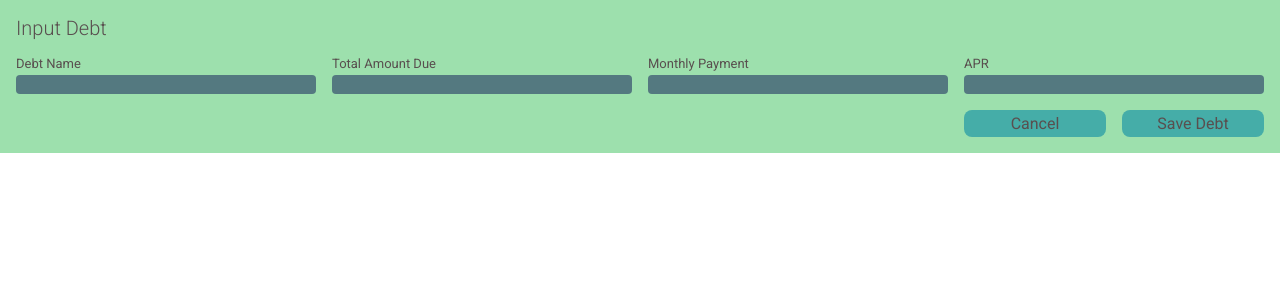
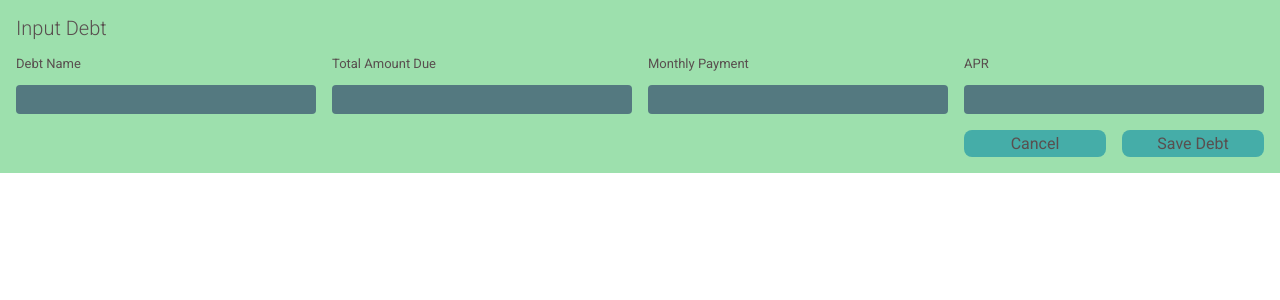
Before and after one commit to FinestGit/DebtPaydownPredictor, a React (Vite) app: page / in a window 1280 px wide. Shown: the top 300 px of the page. Built offline with nearby package versions, Linux system fonts and the light colour scheme.

Commit message:
Abstracted buttons and inputs away to not duplicate code

```diff
--- /dev/null
+++ b/src/components/ButtonComponent.tsx
@@ -0,0 +1,10 @@
+interface ButtonComponentProps {
+  styleTag: string;
+  buttonText: string;
+}
+
+function ButtonComponent({ styleTag, buttonText }: ButtonComponentProps) {
+  return <button className={styleTag}>{buttonText}</button>;
+}
+
+export default ButtonComponent;
--- a/src/components/DebtInputComponent.tsx
+++ b/src/components/DebtInputComponent.tsx
@@ -1,28 +1,18 @@
 import "../styles/DebtInputComponent.scss";
+import ButtonComponent from "./ButtonComponent";
+import InputComponent from "./InputComponent";
 
 function DebtInputComponent() {
   return (
     <div className="debt-input-component-container">
       <h4 className="debt-input-component-title">Input Debt</h4>
-      <div className="debt-name-input">
-        <label>Debt Name</label>
-        <input></input>
-      </div>
-      <div className="debt-total-due-input">
-        <label>Total Amount Due</label>
-        <input></input>
-      </div>
-      <div className="debt-monthly-payment-input">
-        <label>Monthly Payment</label>
-        <input></input>
-      </div>
-      <div className="debt-apr-input">
-        <label>APR</label>
-        <input></input>
-      </div>
+      <InputComponent styleTag="debt-input" inputLabel="Debt Name" />
+      <InputComponent styleTag="debt-input" inputLabel="Total Amount Due" />
+      <InputComponent styleTag="debt-input" inputLabel="Monthly Payment" />
+      <InputComponent styleTag="debt-input" inputLabel="APR" />
       <div className="debt-input-spacer"></div>
-      <button className="debt-input-cancel">Cancel</button>
-      <button className="debt-input-save">Save Debt</button>
+      <ButtonComponent styleTag="debt-button" buttonText="Cancel" />
+      <ButtonComponent styleTag="debt-button" buttonText="Save Debt" />
     </div>
   );
 }
--- /dev/null
+++ b/src/components/InputComponent.tsx
@@ -0,0 +1,15 @@
+interface InputComponentProps {
+  styleTag: string;
+  inputLabel: string;
+}
+
+function InputComponent({ styleTag, inputLabel }: InputComponentProps) {
+  return (
+    <div className={styleTag}>
+      <label>{inputLabel}</label>
+      <input></input>
+    </div>
+  );
+}
+
+export default InputComponent;
--- a/src/styles/DebtInputComponent.scss
+++ b/src/styles/DebtInputComponent.scss
@@ -17,7 +17,7 @@
     grid-column-end: 9;
   }
 
-  .debt-name-input {
+  .debt-input {
     grid-column-start: span 2;
     display: grid;
     grid-template-rows: repeat(2, 1fr);
@@ -29,63 +29,8 @@
     }
 
     input {
-      grid-row-start: 2;
-      border: none;
-      border-radius: 4px;
-      background-color: colors.$input-color-1;
-    }
-  }
-
-  .debt-total-due-input {
-    grid-column-start: span 2;
-    display: grid;
-    grid-template-rows: repeat(2, 1fr);
-
-    label {
-      grid-row-start: 1;
-      font-size: 13px;
-      color: colors.$font-color-1;
-    }
-
-    input {
-      grid-row-start: 2;
-      border: none;
-      border-radius: 4px;
-      background-color: colors.$input-color-1;
-    }
-  }
-
-  .debt-monthly-payment-input {
-    grid-column-start: span 2;
-    display: grid;
-    grid-template-rows: repeat(2, 1fr);
-
-    label {
-      grid-row-start: 1;
-      font-size: 13px;
-      color: colors.$font-color-1;
-    }
-
-    input {
-      grid-row-start: 2;
-      border: none;
-      border-radius: 4px;
-      background-color: colors.$input-color-1;
-    }
-  }
-
-  .debt-apr-input {
-    grid-column-start: span 2;
-    display: grid;
-    grid-template-rows: repeat(2, 1fr);
-
-    label {
-      grid-row-start: 1;
-      font-size: 13px;
-      color: colors.$font-color-1;
-    }
-
-    input {
+      padding: 5px 8px;
+      color: colors.$input-text-color-1;
       grid-row-start: 2;
       border: none;
       border-radius: 4px;
@@ -97,7 +42,7 @@
     grid-column-end: 7;
   }
 
-  .debt-input-cancel {
+  .debt-button {
     padding: 0.25em;
     border: none;
     border-radius: 8px;
@@ -114,21 +59,4 @@
       background-color: color.adjust(colors.$button-color-1, $lightness: -5%);
     }
   }
-
-  .debt-input-save {
-    border: none;
-    border-radius: 8px;
-    color: colors.$font-color-1;
-    background-color: colors.$button-color-1;
-
-    &:hover {
-      color: color.adjust(colors.$font-color-1, $whiteness: -20%);
-      background-color: color.adjust(colors.$button-color-1, $lightness: -15%);
-    }
-
-    &:active {
-      color: color.adjust(colors.$font-color-1, $whiteness: -5%);
-      background-color: color.adjust(colors.$button-color-1, $lightness: -5%);
-    }
-  }
 }
--- a/src/styles/colors.scss
+++ b/src/styles/colors.scss
@@ -2,3 +2,4 @@ $modal-background-color-1: #9de0ad;
 $input-color-1: #547980;
 $font-color-1: #594f4f;
 $button-color-1: #45ada8;
+$input-text-color-1: #e5fcc2;
```
